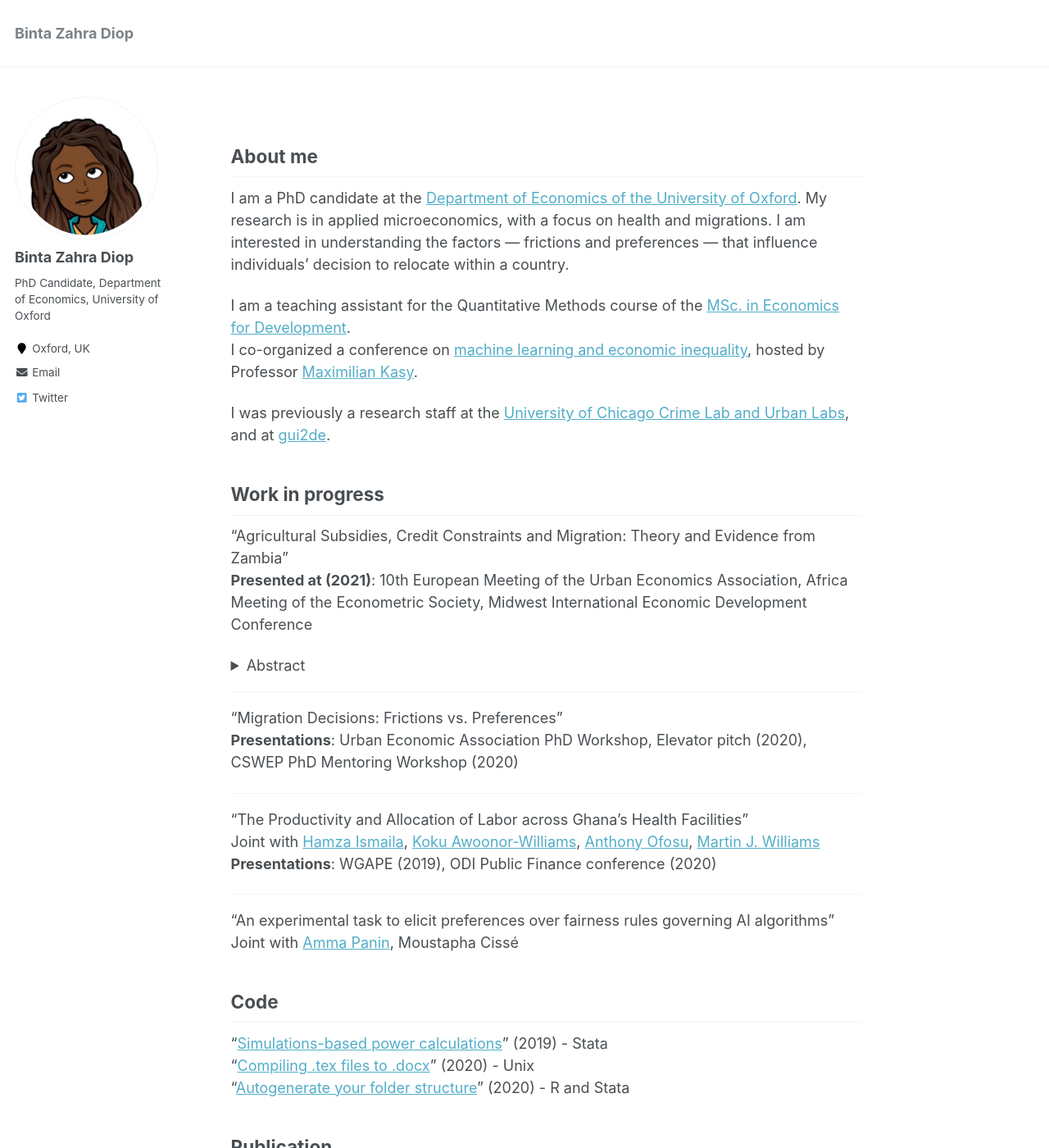
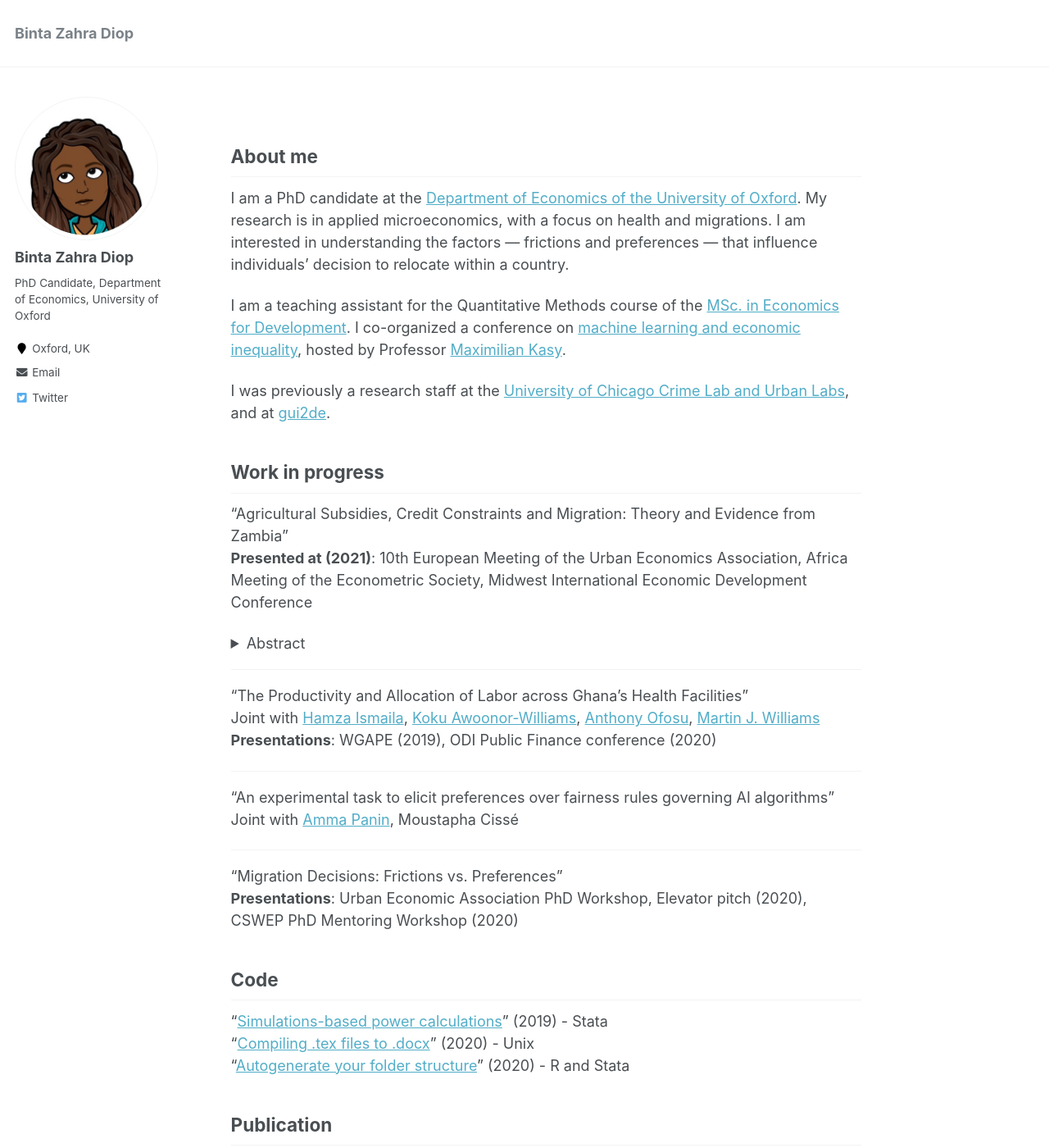
Before and after one commit to bzdiop/bzdiop.github.io, a Jekyll site: the page built from _pages/about.md, in a window 1280 px wide and 1400 px high. Shown: the whole window at 82% size. Built offline with Jekyll 4.4.1, drawn with Linux system fonts in a browser that asks for light colours; some of the changed lines change nothing that is shown.

Commit message:
formatting

```diff
--- a/_pages/about.md
+++ b/_pages/about.md
@@ -12,8 +12,7 @@
 
 I am a PhD candidate at the [Department of Economics of the University of Oxford](https://www.economics.ox.ac.uk/#/). My research is in applied microeconomics, with a focus on health and migrations. I am interested in understanding the factors --- frictions and preferences --- that influence individuals' decision to relocate within a country.
 
-I am a teaching assistant for the Quantitative Methods course of the [MSc. in Economics for Development](https://www.economics.ox.ac.uk/m.sc.-in-economics-for-development#collapse2101516).
-I co-organized a conference on [machine learning and economic inequality](https://maxkasy.github.io/home/ML_inequality_conference/), hosted by Professor [Maximilian Kasy](https://maxkasy.github.io/home/).
+I am a teaching assistant for the Quantitative Methods course of the [MSc. in Economics for Development](https://www.economics.ox.ac.uk/m.sc.-in-economics-for-development#collapse2101516). I co-organized a conference on [machine learning and economic inequality](https://maxkasy.github.io/home/ML_inequality_conference/), hosted by Professor [Maximilian Kasy](https://maxkasy.github.io/home/).
 
 I was previously a research staff at the [University of Chicago Crime Lab and Urban Labs](https://urbanlabs.uchicago.edu/), and at [gui2de](https://gui2de.georgetown.edu/#). <!-- I hold a Master's Degree from the Paris School of Economics, and a _Licence_ from Université Paris Nanterre.-->
 
@@ -33,10 +32,6 @@
   </details>
 
 
----
-"Migration Decisions: Frictions vs. Preferences"
-**Presentations**: Urban Economic Association PhD Workshop, Elevator pitch (2020), CSWEP PhD Mentoring Workshop (2020)
-
  ****
 "The Productivity and Allocation of Labor across Ghana's Health Facilities"
 Joint with [Hamza Ismaila](https://www.researchgate.net/profile/Hamza_Ismaila), [Koku Awoonor-Williams](https://www.africahealthpot.org/profilesingle.php?id=2), [Anthony Ofosu](https://www.researchgate.net/profile/Anthony_Ofosu), [Martin J. Williams](https://martinjwilliams.com/)
@@ -46,6 +41,9 @@
 "An experimental task to elicit preferences over fairness rules governing AI algorithms"
 Joint with [Amma Panin](http://ammapanin.com/), Moustapha Cissé
 
+***
+"Migration Decisions: Frictions vs. Preferences"
+**Presentations**: Urban Economic Association PhD Workshop, Elevator pitch (2020), CSWEP PhD Mentoring Workshop (2020)
 
 ## Code
 "[Simulations-based power calculations](https://www.csae.ox.ac.uk/materials/coderscorner/949/coderscornerttweek5fm.pdf)" (2019) - Stata
```
